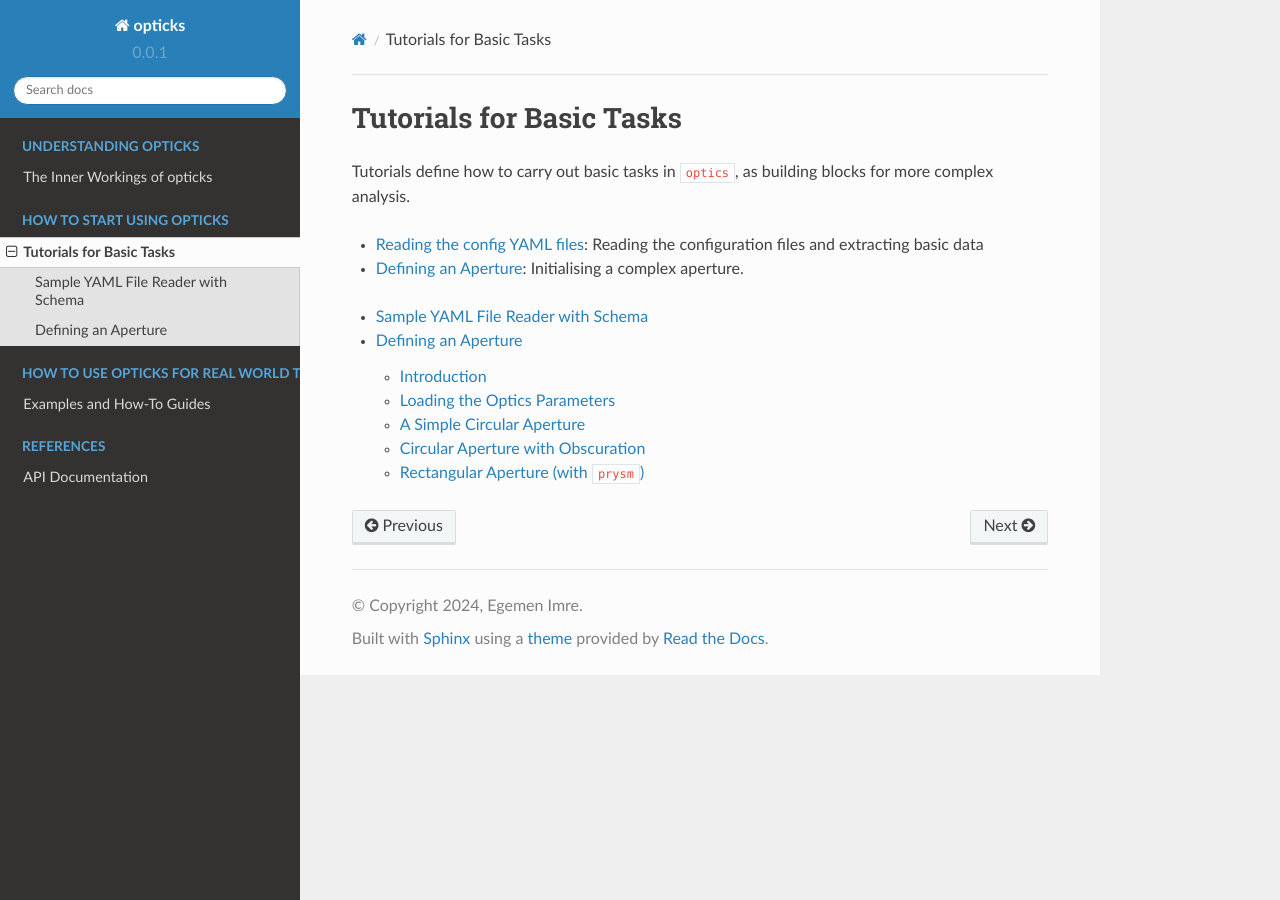
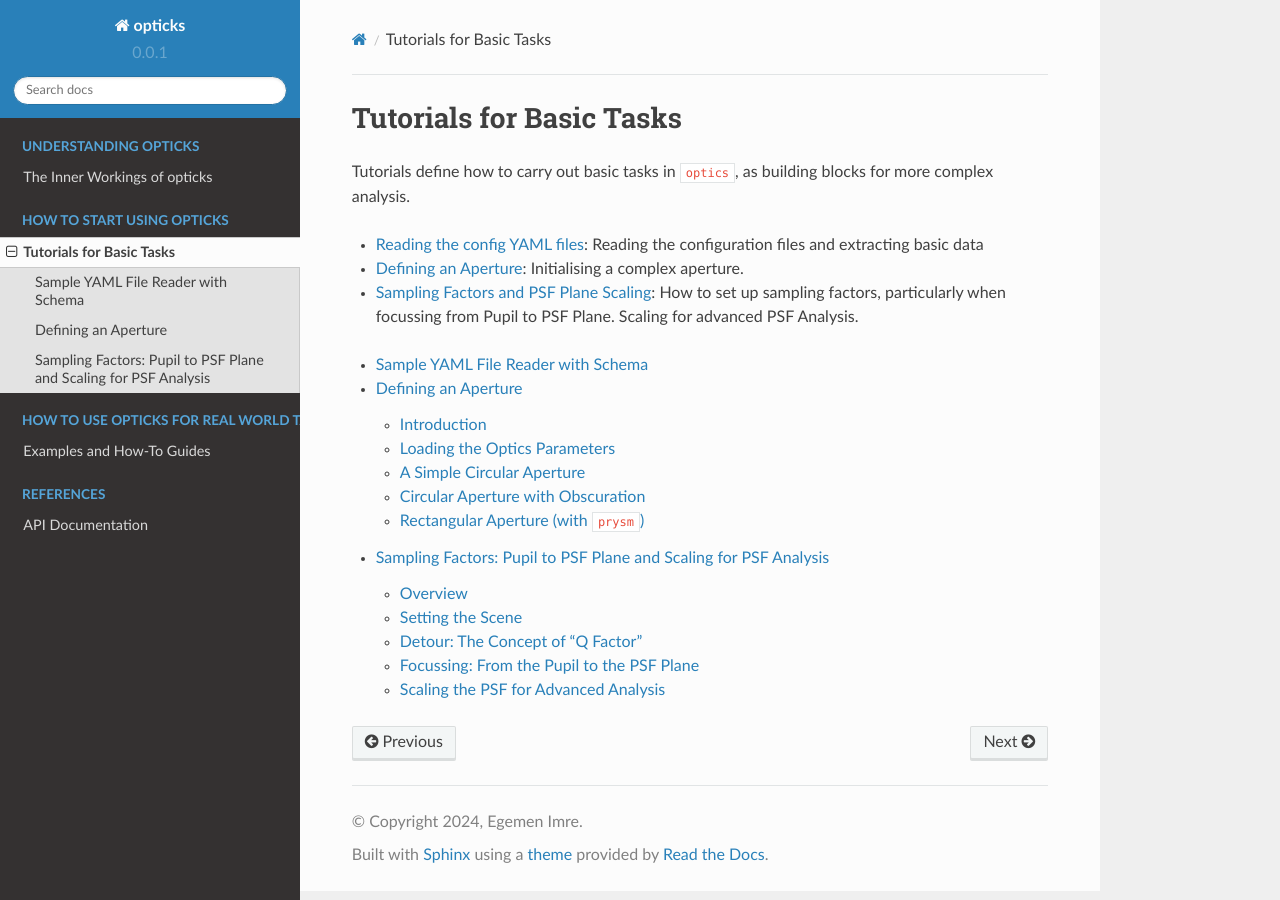
Before and after one commit to egemenimre/opticks, a Sphinx documentation site: the page built from docs/tutorials.md, in a window 1280 px wide. Built offline with Sphinx 7.4.7 and the Read the Docs theme 2.0.0, drawn with Linux system fonts in a browser that asks for light colours.

Commit message:
added sampling factors tutorial

````diff
--- a/docs/tutorials.md
+++ b/docs/tutorials.md
@@ -4,6 +4,7 @@ Tutorials define how to carry out basic tasks in `optics`, as building blocks fo
 
 - [Reading the config YAML files](tutorials/yaml_reader.ipynb): Reading the configuration files and extracting basic data
 - [Defining an Aperture](tutorials/aperture.ipynb): Initialising a complex aperture.
+- [Sampling Factors and PSF Plane Scaling](tutorials/psf_scaling.ipynb): How to set up sampling factors, particularly when focussing from Pupil to PSF Plane. Scaling for advanced PSF Analysis.
 
 ```{toctree}
 ---
@@ -11,4 +12,5 @@ maxdepth: 2
 ---
 tutorials/yaml_reader.ipynb
 tutorials/aperture.ipynb
+tutorials/psf_scaling.ipynb
 ```
````
